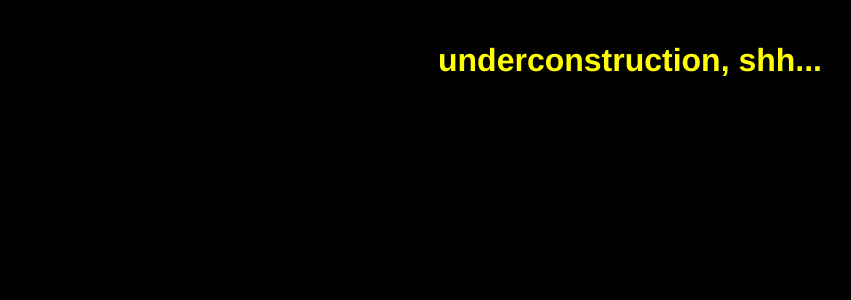
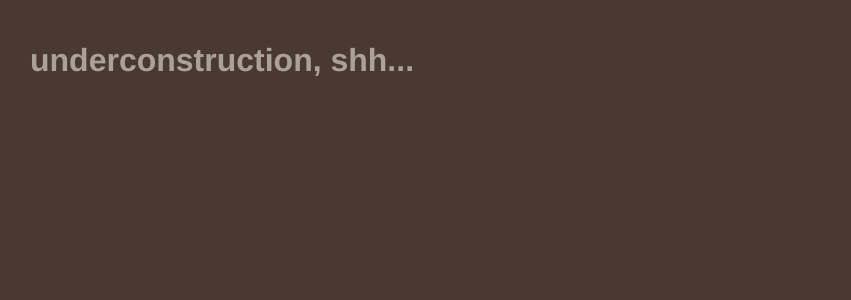
Before and after one commit to e0/minodi_old, a Vue app in the folder site/: page / in a window 1280 px wide. Shown: the top 300 px of the page, without its empty margins (10-861 px from the left). Built offline with nearby package versions, Linux system fonts and the light colour scheme.

Commit message:
Add site color scheme generator

```diff
--- a/site/src/App.vue
+++ b/site/src/App.vue
@@ -5,22 +5,28 @@
 </template>
 
 <script>
+
+import { default as generateColorScheme } from './helpers/color-scheme-generator'
+
 export default {
-  name: 'app'
+  name: 'app',
+  beforeMount () {
+    const colorScheme = generateColorScheme()
+
+    document.body.style.backgroundColor = colorScheme.strong1
+    document.body.style.color = colorScheme.pastel1
+  }
 }
 </script>
 
 <style lang="scss">
-body {
-  background-color: #000;
-}
 
 #app {
   font-family: 'Avenir', Helvetica, Arial, sans-serif;
   -webkit-font-smoothing: antialiased;
   -moz-osx-font-smoothing: grayscale;
-  text-align: center;
-  color: #ffff00;
+  max-width: 1200px;
+  margin: 0 auto;
   margin-top: 42px;
 }
 </style>
--- /dev/null
+++ b/site/src/helpers/color-scheme-generator.js
@@ -0,0 +1,38 @@
+const generate = () => {
+  return {
+    strong1: getRandomStrongColor(),
+    strong2: getRandomStrongColor(),
+    pastel1: getRandomPastelColor(),
+    pastel2: getRandomPastelColor()
+  }
+}
+
+const getRandomStrongColor = () => {
+  return getRandomColor('strong')
+}
+
+const getRandomPastelColor = () => {
+  return getRandomColor('pastel')
+}
+
+const getRandomColor = (type) => {
+  const funk = type === 'pastel' ? getRandomPastelPart : getRandomStrongPart
+
+  return `rgb(${funk()}, ${funk()}, ${funk()})`
+}
+
+const getRandomStrongPart = () => {
+  return getRandomInt(42, 77)
+}
+
+const getRandomPastelPart = () => {
+  return getRandomInt(142, 177)
+}
+
+const getRandomInt = (min, max) => {
+  min = Math.ceil(min)
+  max = Math.floor(max)
+  return Math.floor(Math.random() * (max - min)) + min
+}
+
+export default generate
```
